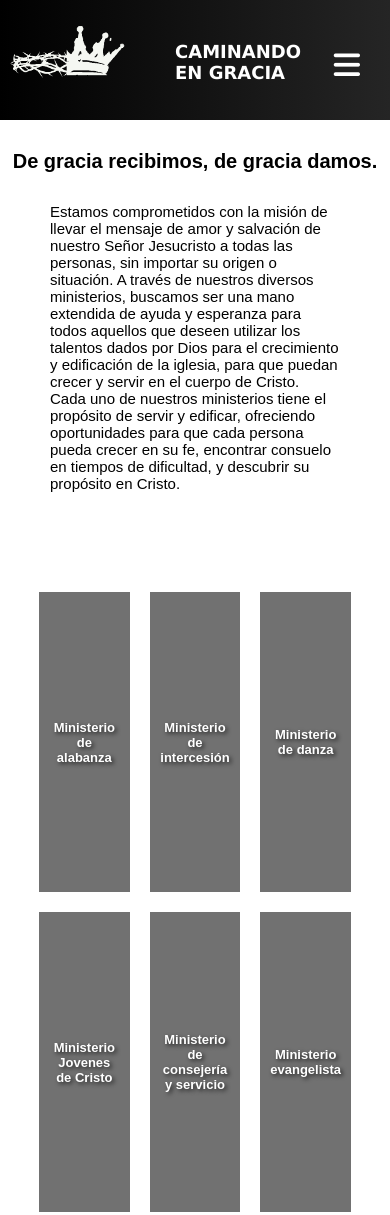
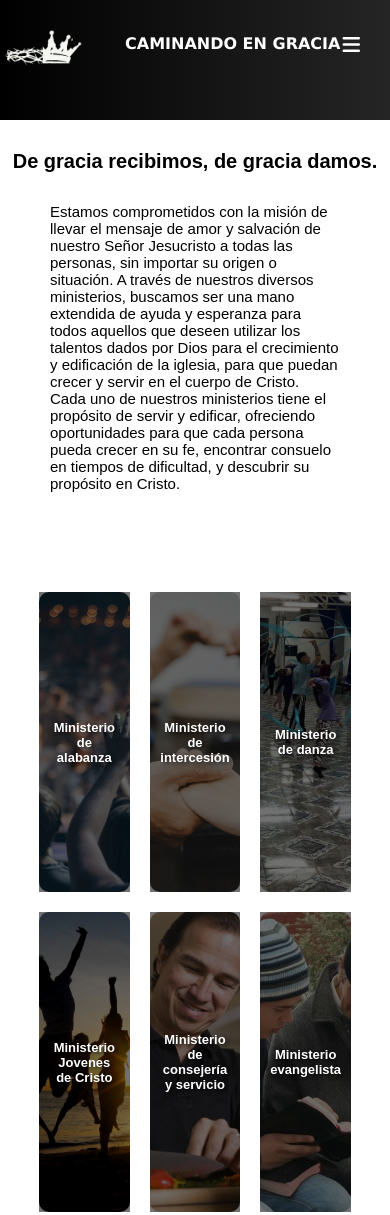
Before and after one commit to iglesiaceg/iglesiaceg.github.io, a plain HTML site: page ministers.html in a window 390 px wide. Shown: the top 1215 px of the page. Drawn offline with Linux system fonts and the light colour scheme.

Commit message:
Add files via upload

```diff
--- a/css/courses_styles.css
+++ b/css/courses_styles.css
@@ -288,3 +288,17 @@ footer h2{
 }
 
 }
+@media screen and (max-width:450px){
+  header .logo img{
+      height: 100px;
+      margin-top: 20px;
+  }
+  header .logo h1{
+      margin-top: 50px;
+      font-size: 16px;
+  }
+  #icon-nav{
+
+      font-size: 20px;
+   }
+}
--- a/css/ministers.css
+++ b/css/ministers.css
@@ -143,30 +143,30 @@ header .logo span{
 }
 
 .item1 {
-    background-image: url('./img/alabanza.jpeg');
+    background-image: url('../img/alabanza.jpeg');
 }
 
 .item2 {
-    background-image: url('./img/oracion.jpg');
+    background-image: url('../img/oracion.jpg');
 }
 
 .item3 {
-    background-image: url(./img/carteles2.jpg);
+    background-image: url(../img/carteles2.jpg);
 }
 .item4{
-    background-image: url(./img/jovenes.jpeg);
+    background-image: url(../img/jovenes.jpeg);
 }
 .item5{
-    background-image: url(./img/servidor.jpg);
+    background-image: url(../img/servidor.jpg);
 }
 .item6{
-    background-image: url(./img/compartirbuenasnuevas.jpg);
+    background-image: url(../img/compartirbuenasnuevas.jpg);
 }
 .item7{
-    background-image: url(./img/camaras-para-grabar.jpg);
+    background-image: url(../img/camaras-para-grabar.jpg);
 }
 .item8{
-    background-image: url(./img/dominical.jpg);
+    background-image: url(../img/dominical.jpg);
 }
 
 .title {
@@ -274,6 +274,21 @@ footer .foot{
     }
 
 }
+
+@media screen and (max-width:450px){
+    header .logo img{
+        height: 100px;
+        margin-top: 20px;
+    }
+    header .logo h1{
+        margin-top: 20px;
+        font-size: 16px;
+    }
+    #icon-nav{
+        margin-top: -30px;
+        font-size: 20px;
+     }
+}
 @media screen and (max-width:360px){
     header .logo img{
         margin-left: -5px;
--- a/css/styles.css
+++ b/css/styles.css
@@ -560,6 +560,12 @@ footer .foot{
         font-size: 17px;
     }
 
+     #icon-nav{
+        margin-top: -15px;
+        font-size: 20px;
+     }
+
+
     .inicio {
         padding-bottom: 30px;
         height: fit-content;
@@ -576,7 +582,10 @@ footer .foot{
     .divbutton i{
         font-size: 30px !important;
     }
+    .contactar-con {
+        height: 0px;
 
+        }
 }
 
 
@@ -585,6 +594,7 @@ footer .foot{
     .presentacion .presentacion-images{
         margin-left: -95px;
     }
+
 }
 @media screen and (max-width:360px){
 
```
